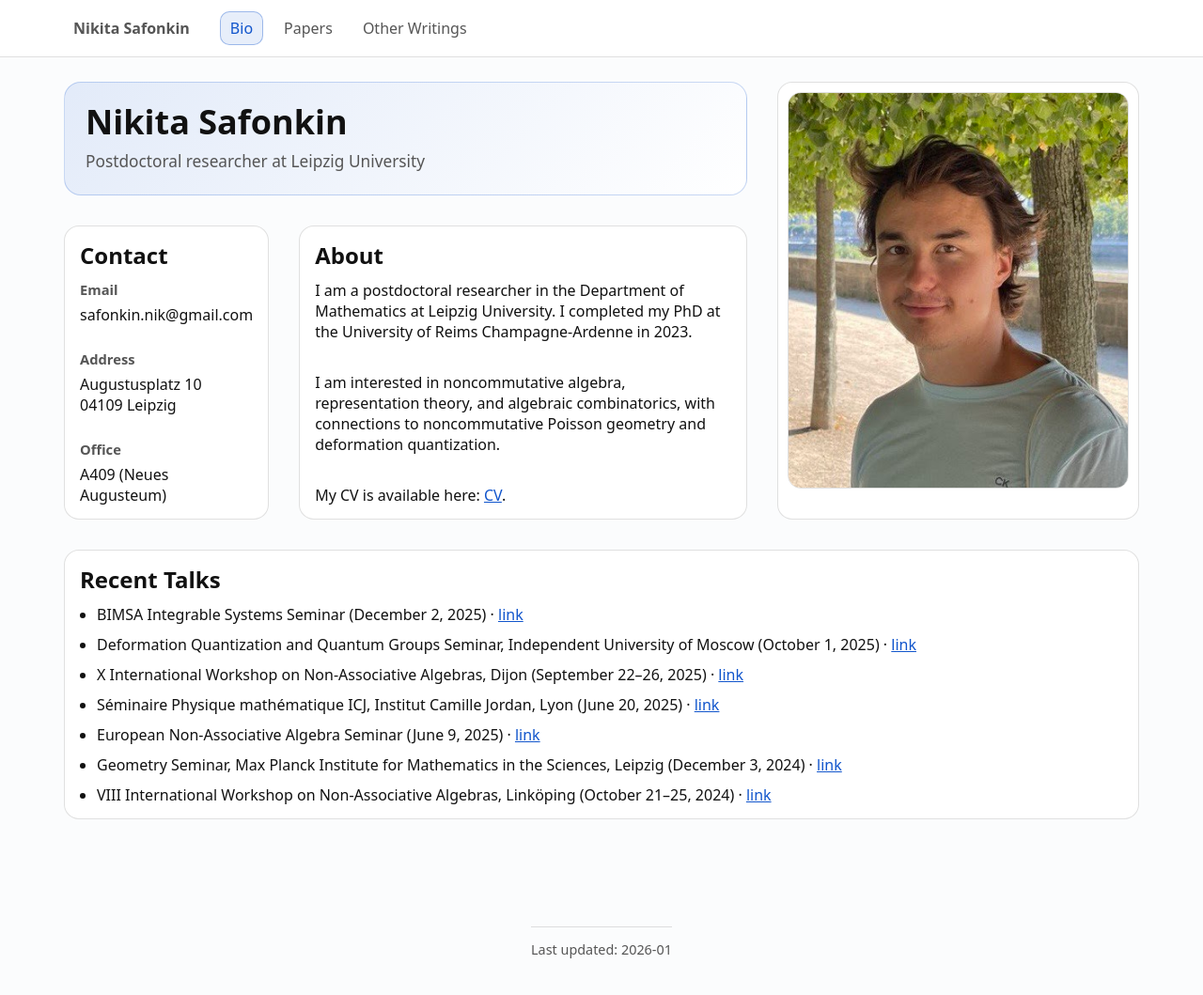
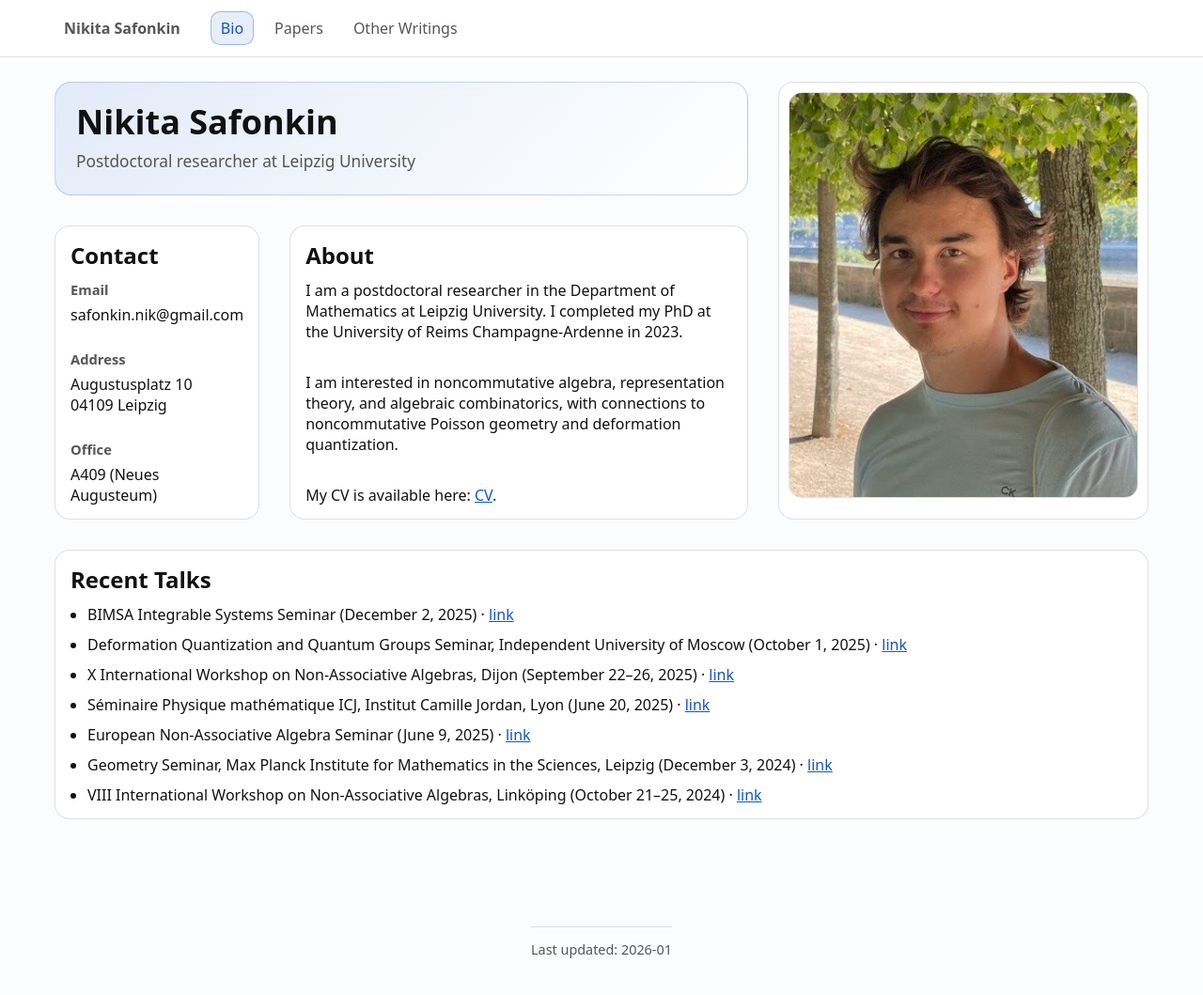
Before and after one commit to n-safonkin/n-safonkin.github.io, a Jekyll site: the page built from index.html, in a window 1280 px wide and 1080 px high. Shown: the top 1059 px of the window at 94% size. Built offline with Jekyll 4.4.1, drawn with Linux system fonts in a browser that asks for light colours.

Commit message:
Update spacing.css

```diff
--- a/assets/spacing.css
+++ b/assets/spacing.css
@@ -1,36 +1,34 @@
+/* Global spacing + width synchronizer (loaded last on every page) */
+
 :root{
-  /* Wider site to compensate for bigger gaps (applies to ALL pages) */
-  --site-width: 1180px;
-
-  /* Double the old spacing */
-  --gap-2x: 32px;        /* was ~16px */
-  --cards-gap-2x: 28px;  /* was ~14px */
+  /* Slightly wider to compensate for bigger gaps */
+  --container: 1200px;
 }
 
-/* Keep navbar and page content the same width everywhere */
+/* Make all pages use the same width (nav + content) */
 .nav,
 .wrap{
-  max-width: var(--site-width) !important;
+  max-width: var(--container) !important;
 }
 
-/* BIO page: double spacing between hero/photo/contact/about (grid gap) */
+/* BIO page: double spacing between hero / photo / contact / about */
 .home-layout{
-  gap: var(--gap-2x) !important;
+  gap: 32px !important; /* was ~16px */
 }
 
-/* BIO page: double spacing between the home grid and the Talks card below it */
+/* BIO page: double spacing between the home grid and the Talks card */
 .home-layout + .card{
-  margin-top: var(--gap-2x) !important;
+  margin-top: 32px !important; /* was ~16px */
 }
 
 /* PAPERS page: double spacing between paper boxes */
 ol.papers{
-  gap: var(--cards-gap-2x) !important;
+  gap: 28px !important; /* was ~14px */
 }
 
-/* OTHER WRITINGS (and any other “box lists” you might have) */
+/* OTHER WRITINGS page: if it's a grid/flex container, increase gaps too */
 .writings,
-.other-writings,
-.card-list{
-  gap: var(--cards-gap-2x) !important;
+.writings-grid,
+.writings-list{
+  gap: 28px !important;
 }
```
